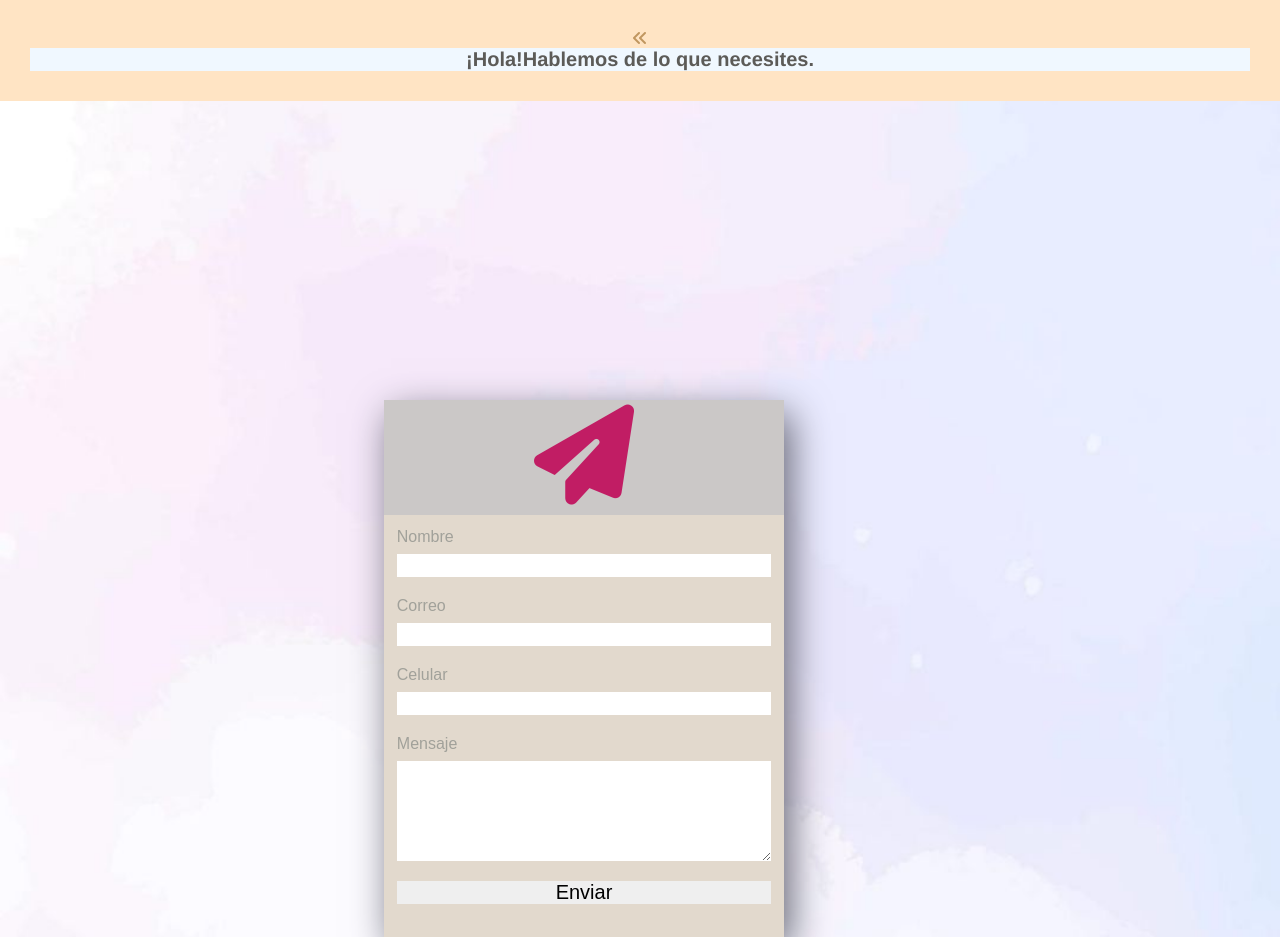
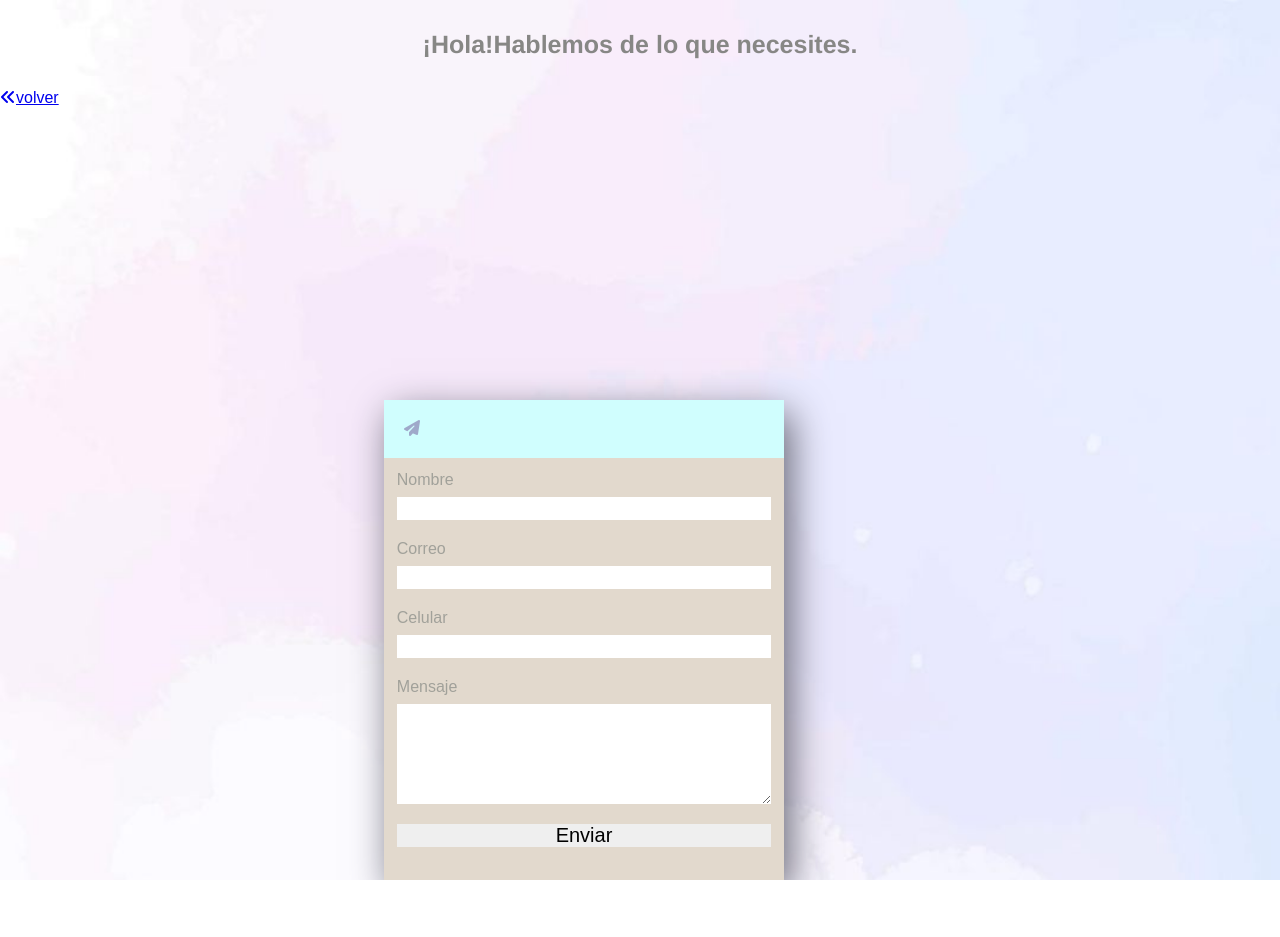
Before and after one commit to TrellixVulnTeam/CBA-LIVING_75US, a website: page paginas/contacto.html in a window 1280 px wide. After the commit the page ends 880 px from the top, so only its background shows below. Drawn offline with Linux system fonts and the light colour scheme.

Commit message:
nuevas correcciones

```diff
--- a/paginas/contacto.html
+++ b/paginas/contacto.html
@@ -14,10 +14,16 @@
 
 <body class="fondoBody">
 
-  <div class="cabecera_C">
-    <a href="../index.html"><i class="fa-solid fa-angles-left"></i></a>
-    <h1>¡Hola!Hablemos de lo que necesites.</h1>
-  </div>
+
+
+      <h1 class="tituloContac">¡Hola!Hablemos de lo que necesites.</h1>
+      <a href="../index.html"><i class="fa-solid fa-angles-left"></i>volver</a>
+
+
+
+
+
+
 
   <section class="form_Contact">
 
--- a/scss/_contacto.scss
+++ b/scss/_contacto.scss
@@ -17,17 +17,12 @@
 }
 header{
     width: 100%;
-    background-color: rgb(203, 200, 199);
+    background-color: rgb(208, 254, 254);
     overflow: hidden;
-    color: rgb(193, 29, 100);
-    span{
-        font-size: 100px;
-        display: block;
-        text-align: center;
-        padding: 2,5rem;
+    color: rgb(159, 169, 202);
+    padding: 20px;
+}
 
-    }
-}
 .contac{
         padding: .8rem;
         overflow: hidden;
@@ -52,13 +47,11 @@ header{
 .contac textarea{
         min-height: 100px;
  }
-.cabecera_C{
-    background-color: bisque;
+
+.tituloContac{
+    color: rgb(135, 135, 133);
     padding: 30px;
     text-align: center;
-    font-family: 'Franklin Gothic Medium', 'Arial Narrow', Arial, sans-serif;
-    color: gray;
-    a{
-        color: rgb(192, 150, 95);
-}
-}
+    font-family: 'Quicksand',Helvetica,Arial,Lucida,sans-serif;
+    font-size: 25px;
+ }
--- a/scss/_imagenes.scss
+++ b/scss/_imagenes.scss
@@ -4,12 +4,12 @@ html body{
     background-image: url(../Imagenes/fondoindex.jpg);
     background-size: 100%;
 }
-    .title{
-    text-align: center;
-    font-size: 40px;
-    color: #4b4b4b;
-    margin-top: 50px;
-    font-weight: 100;
+    .titleImg{
+        color: rgb(135, 135, 133);
+        padding: 30px;
+        text-align: center;
+        font-family: 'Quicksand',Helvetica,Arial,Lucida,sans-serif;
+        font-size: 25px;
 }
 
 .container_Img{
--- a/scss/_nosotros.scss
+++ b/scss/_nosotros.scss
@@ -3,7 +3,7 @@
     text-align: center;
     color: rgb(163, 167, 166);
     padding: 30px;
-    background-color: rgb(243, 236, 236);
+
 }
 .contenido_Nosotros{
     display: flex;
--- a/scss/_servicios.scss
+++ b/scss/_servicios.scss
@@ -1,9 +1,9 @@
- h1{
+ .svS{
     color: rgb(92, 91, 88);
+    padding: 30px;
     text-align: center;
-    background-color: aliceblue;
     font-family: 'Quicksand',Helvetica,Arial,Lucida,sans-serif;
-    font-size: 20px;
+    font-size: 25px;
    }
 .bodyServ{
     background-image: url(../Imagenes/fondoindex.jpg);
--- a/scss/_variables.scss
+++ b/scss/_variables.scss
@@ -0,0 +1,3 @@
+$colorPrincipal: rgb(220, 220, 255);
+
+$anchototal: 300px;
--- a/scss/main.scss
+++ b/scss/main.scss
@@ -2,12 +2,12 @@
 @import "nosotros";
 @import "servicios";
 @import "imagenes";
+@import "variables";
 
 
 .headerIdx{
-    background-color: rgb(255, 255, 255);
     padding: 30px;
-
+    background-color: cornsilk
      }
 .caja__logo img{
     width: 200px;
@@ -101,6 +101,11 @@
         color: rgb(219, 122, 122);
         margin-bottom: 40px;
         font-weight: 700px;
+        a{
+            color: rgb(98, 137, 124);
+            width: 30px;
+
+        }
   }
 }
 
```
Also changed, not shown: paginas/imagenes.html (+3 -1 lines), paginas/nosotros.html (+1 -0 lines), paginas/servicios.html (+3 -1 lines), estilos/main.css.
